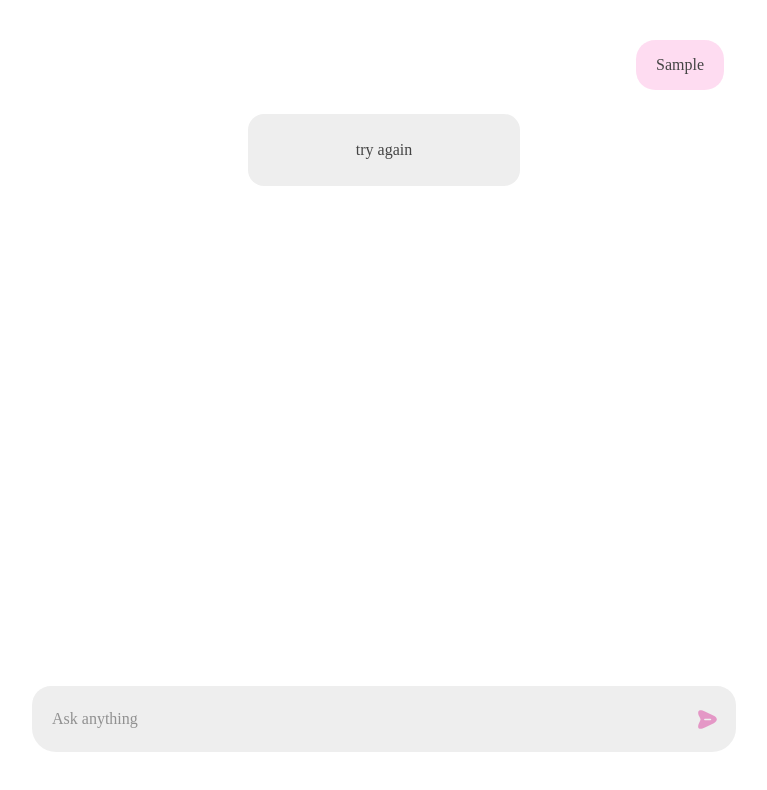
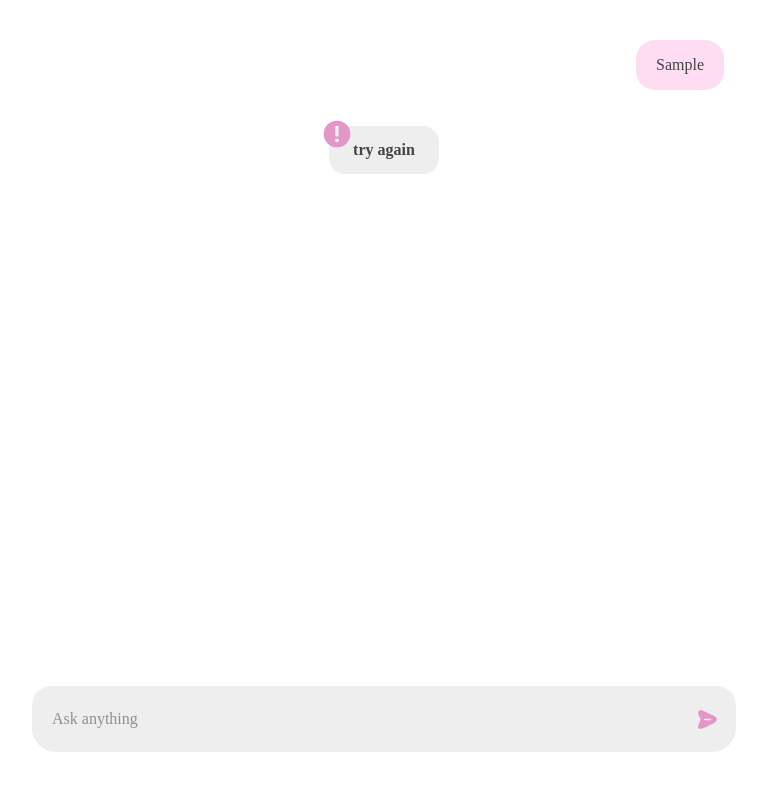
Before and after one commit to aredigeeee/chat-ai, a React (Vite) app: page / in a window 1280 px wide. Both pictures are taken after typing "Sample" into the empty fields and a click on the button 963 px from the left and 719 px from the top of the page. Shown: the top 790 px of the page, without its empty margins (256-1023 px from the left). Built offline with nearby package versions, Linux system fonts and the light colour scheme; no server answers; a web font is replaced by a local one.

Commit message:
feat(BoxError): add framer motion and improve style

```diff
--- /dev/null
+++ b/src/icons/ErrorIcon.tsx
@@ -0,0 +1,15 @@
+export const ErrorIcon = () => {
+  return (
+    <svg
+      fill="#e497c6"
+      width="40px"
+      height="40px"
+      viewBox="0 0 36 36"
+      version="1.1"
+      preserveAspectRatio="xMidYMid meet"
+    >
+      <path d="M18,6A12,12,0,1,0,30,18,12,12,0,0,0,18,6Zm-1.49,6a1.49,1.49,0,0,1,3,0v6.89a1.49,1.49,0,1,1-3,0ZM18,25.5a1.72,1.72,0,1,1,1.72-1.72A1.72,1.72,0,0,1,18,25.5Z"></path>
+      <rect x="0" y="0" width="36" height="36" fill-opacity="0" />
+    </svg>
+  );
+};
--- a/src/ui/BoxError.tsx
+++ b/src/ui/BoxError.tsx
@@ -1,9 +1,26 @@
+import { ErrorIcon } from "../icons/ErrorIcon";
+import { motion } from "motion/react";
+const variantIcon = {
+  hidden: { opacity: 0, scale: 0.9 },
+  visible: {
+    opacity: 1,
+    scale: 1,
+    transition: { delay: 0.1, type: "spring", stiffness: 190 },
+  },
+};
 export const BoxError = () => {
   return (
-    <div className="flex items-center justify-center">
-      <div className="bg-[#eee] rounded-[1rem] py-6 px-2 text-center w-[70%] sm:w-[17rem]">
-        try again
+    <motion.div
+      variants={variantIcon}
+      initial="hidden"
+      animate="visible"
+      className="bg-[#eee] rounded-[1rem] flex py-3 px-6 relative mt-3"
+    >
+      <div className="absolute -top-3 -left-3">
+        <ErrorIcon />
       </div>
-    </div>
+
+      <span className="font-bold z-55">try again </span>
+    </motion.div>
   );
 };
```
